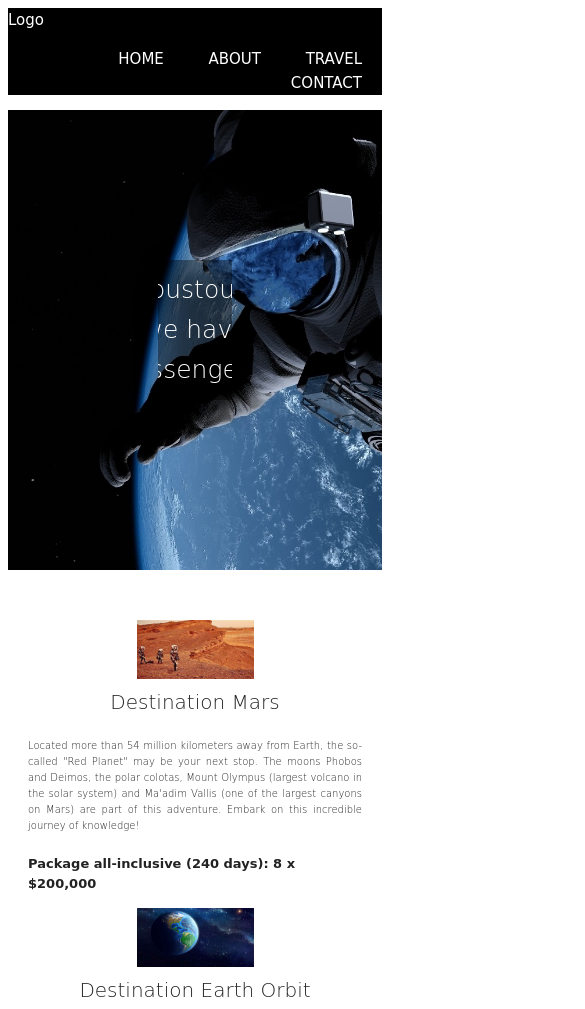
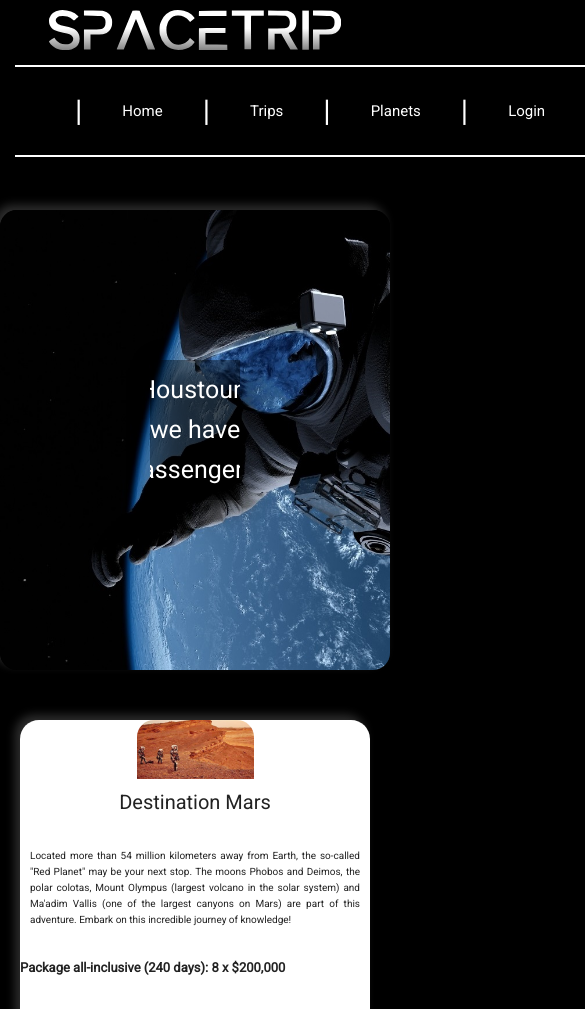
Before and after one commit to douglasCajueiro/PI-SpaceTrip, a plain HTML site: page pages/travels.html in a window 390 px wide. Shown: the top 1009 px of the page, 585 px wide, since content can reach past the window. Drawn offline with Linux system fonts and the light colour scheme; a web font is replaced by a local one.

Commit message:
base do header configurada

```diff
--- a/css/planet-page.css
+++ b/css/planet-page.css
@@ -10,48 +10,6 @@
 body {
     background-color: black;
     color: white;
-}
-
-header {
-    margin: 10px;
-    margin-bottom: 30px;
-    box-shadow: 0px 2px 0px white;
-    padding: 5px;
-    display: flex;
-    flex-wrap: wrap;
-    justify-content: space-between;
-    align-items: center;
-}
-
-header .logo {
-    height: 30px;
-    cursor: pointer;
-}
-
-header.logo:hover {
-    content: url(../images/logo/spacetrip-logo.svg);
-}
-
-header ul {
-    color: white;
-    display: flex;
-    position: relative;
-    justify-content: space-between;
-    align-items: center;
-    width: 50%;
-    margin-right: 30px;
-}
-
-header ul :nth-child(odd) {
-    font-size: 2em;
-}
-
-header ul :nth-child(even) {
-    cursor: pointer;
-}
-
-header ul li {
-    display: inline-block;
 }
 
 .about-the-planet {
--- a/css/style.css
+++ b/css/style.css
@@ -13,3 +13,71 @@
 body {
     font-family: 'Roboto', sans-serif;
 }
+
+
+/** Header */
+
+header {
+    margin-left: 10px;
+    margin-right: 10px;
+    margin-top: 5px;
+    margin-bottom: 30px;
+    padding: 5px;
+    padding-bottom: 8px;
+    display: flex;
+    flex-wrap: wrap;
+    justify-content: space-between;
+    align-items: center;
+    border-bottom: solid 2px white;
+    background-color: black;
+}
+
+header .logo {
+    height: 40px;
+    cursor: pointer;
+}
+
+header ul {
+    color: white;
+    display: flex;
+    position: relative;
+    justify-content: space-between;
+    align-items: center;
+    width: 50%;
+    min-width: 250px;
+}
+
+header ul li {
+    display: inline-block;
+    font-size: 1em;
+}
+
+header ul .separator {
+    font-size: 2em;
+}
+
+header ul li a {
+    text-decoration: none;
+    color: white;
+    font-size: 1em;
+    width: fit-content;
+}
+
+@media (max-width: 699px) {
+    header {
+        border-bottom: none;
+    }
+    header .logo {
+        margin-left: auto;
+        margin-right: auto;
+    }
+    header ul {
+        margin-top: 15px;
+        width: 100%;
+        border-top: solid 2px white;
+        border-bottom: solid 2px white;
+    }
+}
+
+
+/** End of Header */
--- a/css/travels.css
+++ b/css/travels.css
@@ -1,6 +1,41 @@
 * {
     box-sizing: border-box;
 }
+
+
+/** Douglas aqui: */
+
+body {
+    margin: 0;
+    padding: 0;
+    background-color: black;
+}
+
+.message {
+    border-radius: 17px;
+    box-shadow: -5px -5px 10px rgba(255, 255, 255, 0.178);
+}
+
+.one-third.column {
+    background-color: white;
+    border-radius: 19px;
+    height: 600px;
+    margin-bottom: 30px;
+    box-shadow: -5px -5px 10px rgba(255, 255, 255, 0.178);
+}
+
+.one-third.column img {
+    border-top-left-radius: 17px;
+    border-top-right-radius: 17px;
+    max-height: 179px;
+}
+
+.one-third.column h5 {
+    padding: 10px;
+}
+
+
+/*-------------------------------*/
 
 
 /* Grid
@@ -113,7 +148,7 @@ h5 {
 
 
 /* Header
-  -------------------------------------------------- */
+  --------------------------------------------------
 
 header {
     background-color: black;
--- a/pages/travels.html
+++ b/pages/travels.html
@@ -5,22 +5,27 @@
     <meta charset="utf-8">
     <meta name="viewport" content="width=device-width, initial-scale=1">
     <link href="https://fonts.googleapis.com/css2?family=Gugi&display=swap" rel="stylesheet">
-    <link rel="stylesheet" href="/css/travels.css">
+    <link rel="stylesheet" href="../css/travels.css">
+    <link rel="stylesheet" href="../css/style.css">
 
 </head>
 
 <body>
-
-    <header class="header">
-        <a href="#">Logo</a>
-        <nav>
-            <ul class="menu">
-                <li><a href="#">HOME</a></li>
-                <li><a href="#">ABOUT</a></li>
-                <li><a href="#">TRAVEL</a></li>
-                <li><a href="#">CONTACT</a></li>
+    <header>
+        <img class="logo" src="../images/logo/spacetrip-gradient-logo.svg" alt="SpaceTrip Logo">
+        <div class="nav-bar-header">
+            <ul class="lista-nav-header">
+                <li class="separator">|</li>
+                <li><a href="../index.html">Home</a></li>
+                <li class="separator">|</li>
+                <li><a href="travels.html">Trips</a></li>
+                <li class="separator">|</li>
+                <li><a href="">Planets</a></li>
+                <li class="separator">|</li>
+                <li><a id="conta" href="#">Login</a></li>
+                <li class="separator">|</li>
             </ul>
-        </nav>
+        </div>
     </header>
 
     <div class="section message">
@@ -32,7 +37,7 @@
     <div class="section">
         <div class="container">
             <div class="one-third column value">
-                <img class="u-max-full-width" src="../images/travels/marte.jpg">
+                <a href="mars.html"><img class="u-max-full-width" src="../images/travels/marte.jpg"></a>
                 <h2 class="value-planet-name">Destination Mars</h2>
                 <h5 class="value-text">Located more than 54 million kilometers away from Earth, the so-called "Red Planet" may be your next stop. The moons Phobos and Deimos, the polar colotas, Mount Olympus (largest volcano in the solar system) and Ma'adim Vallis (one of the
                     largest canyons on Mars) are part of this adventure. Embark on this incredible journey of knowledge!</h5>
```
Also changed, not shown: css/estiloIndex.css (+241 -114 lines), index.html (+14 -11 lines), pages/mars.html (+12 -10 lines).
